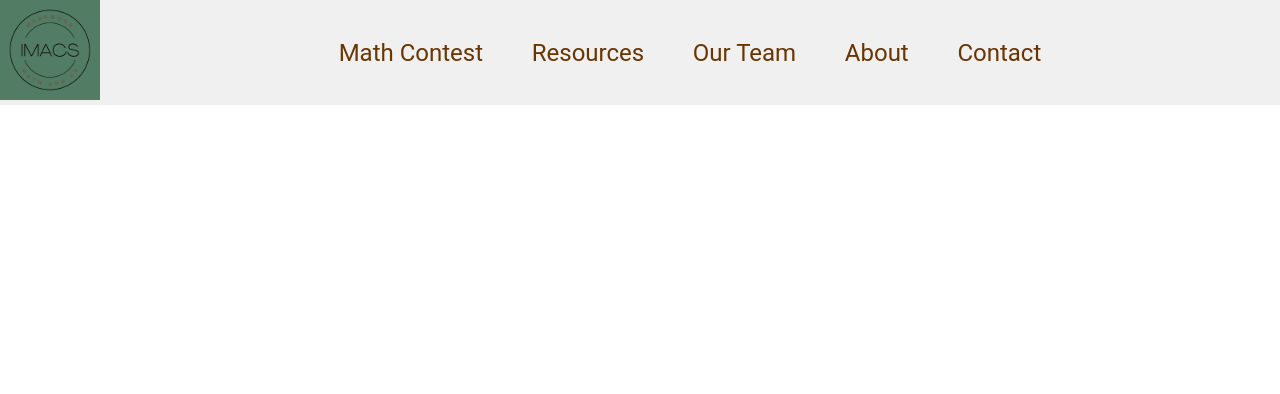
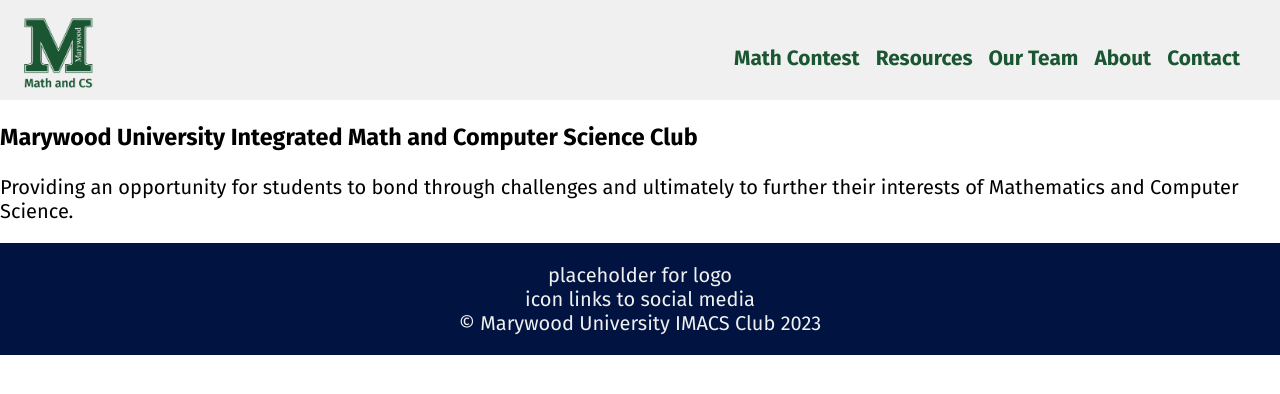
Before and after one commit to zachrp8/Website, a plain HTML site: page index.html in a window 1280 px wide. Shown: the top 394 px of the page. Drawn offline with Linux system fonts and the light colour scheme; a web font is replaced by a local one.

Commit message:
updated it to be responsive on mobile and add body

```diff
--- a/index.html
+++ b/index.html
@@ -2,15 +2,16 @@
 <html lang="en">
 <head>
     <meta charset="UTF-8">
+    <meta name="viewport" content="width=device-width, initial-scale=1.0">
     <link rel="stylesheet" href="styles.css">
     <title>Marywood IMACS</title>
 </head>
-<body onload="load()">
+<body>
     <script src="main.js"></script>
     <div class="menu-overlay"></div>
-        <header>
-            <a href="#home" class="active"><img src="images/MarywoodLogo.png" id="logo"></a>
-            <nav id="main-menu">
+        <header class="fixed">
+            <div><a href="#home" class="active"><img src="images/marywood-logos.png" id="logo"></a> </div>
+            <nav id="main-menu" class="bold">
                 <ul>
                   <li><a href="#">Math Contest</a></li>
                   <li><a href="#">Resources</a></li>
@@ -21,7 +22,7 @@
             </nav>
             <input type="checkbox" id="hamburger-box" class="menu-shower"></div>
             <label id="hamburger-menu" for="hamburger-box">
-                <nav id="sidebar-menu">
+                <nav id="sidebar-menu" class="bold">
                     <ul>
                         <li><a href="#">Math Contest</a></li>
                         <li><a href="#">Resources</a></li>
@@ -33,9 +34,27 @@
             </label>
         </header>
     <main>
+        <div id="club-description">
+            <h3>Marywood University Integrated Math and Computer Science Club</h3>
+            <p>Providing an opportunity for students to bond through challenges and ultimately to further their interests of Mathematics and Computer Science.</p>
+        </div>
         <!--Group Picture and Tiles go here-->
-
+        <div id="class-picture"></div>
+        <div id="box-slides">
+            <div id="box1"></div>
+            <div id="box2"></div>
+            <div id="box3"></div>
+            <div id="box4"></div>
+        </div>
     </main>
-    <footer></footer>
+    <footer>
+        <div>
+            placeholder for logo
+        </div>
+        <div>
+            icon links to social media
+        </div>
+        © Marywood University IMACS Club 2023
+    </footer>
 </body>
 </html>
--- a/styles.css
+++ b/styles.css
@@ -1,17 +1,34 @@
+@import url('https://fonts.googleapis.com/css2?family=Fira+Sans+Condensed:ital,wght@0,100;0,200;0,300;0,400;0,500;0,600;0,700;0,800;0,900;1,100;1,200;1,300;1,400;1,500;1,600;1,700;1,800;1,900&family=Fira+Sans:ital,wght@0,100;0,200;0,300;0,400;0,500;0,600;0,700;0,800;0,900;1,100;1,200;1,300;1,400;1,500;1,600;1,700;1,800;1,900&display=swap');
+
 *{
     box-sizing: border-box;
 }
-header {
-    display: flex;
-    background-color: #f0f0f0;
-}
 body {
-    font-family: Roboto, Helvetica, Arial, sans-serif;
+    font-family: "Fira Sans", sans-serif;
     font-size: 20px;
     padding: 0px;
     margin: 0px;
     min-height: 200vh;
 }
+header {
+    display: flex;
+    background-color: #f0f0f0;
+    justify-content: space-between;
+    padding-top: .25rem;
+    padding-bottom: .25rem;
+    width: 100%;
+    z-index: 30;
+    height: 100px;
+}
+#logo {
+    height: 80%;
+    width: auto;
+    left: 20px;
+    display: block;
+    margin-left: 1.5rem;
+    margin-top: .85rem;
+}
+
 .menu-overlay {
     position: fixed;
     top:0;
@@ -25,8 +42,14 @@ body {
     background: black;
     z-index: 2;
 }
+.bold {
+    font-weight: 700;
+}
+.fixed {
+    position: fixed;
+}
 #main-menu {
-    display: block;
+    display: none;
     height: 100px;
     width: 100%;
     margin: 0px;
@@ -36,10 +59,10 @@ body {
     max-width: 800px;
     width: 100%;
     height: 100%;
-    margin: 0px auto;
+    margin: 0px 2rem auto auto;
     padding: 0px;
     display: flex;
-    justify-content: space-evenly;
+    justify-content: flex-end;
     align-items: center;
     z-index: 9; /* always on top essentially*/
 }
@@ -48,12 +71,14 @@ body {
     font-size: 2rem; /* font relative to the root size of 20px  */
 }
 #main-menu a {
-    color: #6a3500;
-    font-size: 1.5rem;
+    color: #1A5632;
+    font-size: 1.3rem;
     text-decoration: none;
+    padding: 1rem .5rem 1rem .5rem;
+
 }
 #main-menu a:hover {
-    color: #6a3500cc;
+    color: #1A5632cc;
 }
 #hamburger-box{
     display: none;
@@ -65,7 +90,7 @@ body {
     right: 20px;
     width: 50px;
     height: 50px;
-    display: none;
+    display: inline;
     border: none;
     padding: 0px;
     margin: 0px;
@@ -87,7 +112,7 @@ body {
 }
 
 #hamburger-menu h3 {
-  color: #6a3500;
+  color: #1A5632;
   font-size: 2.2rem;
 }
 
@@ -101,13 +126,13 @@ body {
 }
 
 #hamburger-menu a {
-  color: #6a3500;
+  color: #1A5632;
   font-size: 1.3rem;
   text-decoration: none;
 }
 
 #hamburger-menu a:hover {
-  color: #6a3500cc;
+  color: #1A5632cc;
 }
 
 #hamburger-box:checked + #hamburger-menu #sidebar-menu {
@@ -120,15 +145,23 @@ body {
 }
 
 
-@media screen and (max-width: 768px) {
+@media screen and (min-width: 768px) {
     #main-menu {
+        display: block;
+    }
+    #hamburger-menu {
         display: none;
     }
-    #hamburger-menu {
-        display: inline;
-    }
 }
-#logo {
-    height: 100px;
-    width: 100px;
+main {
+    padding-top: 100px;
 }
+footer {
+    background-color: #011341;
+    color: #f0f0f0;
+    display: flex;
+    justify-content: center;
+    align-items: center;
+    padding: 20px;
+    flex-direction: column;
+}
```
Also changed, not shown: images/marywood-logos.png (added).
